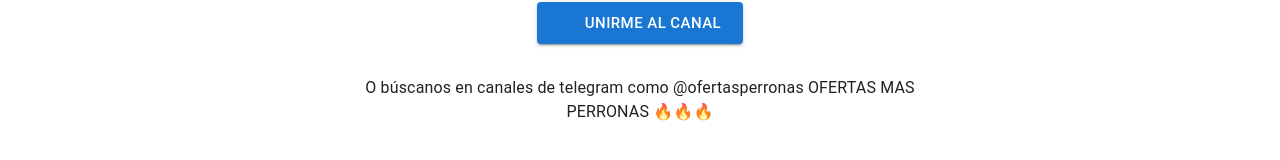
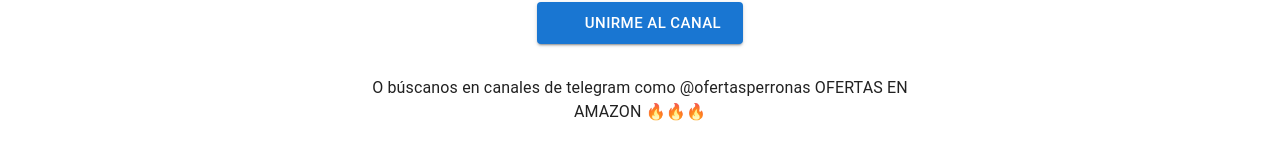
Before and after one commit to agtz92/frontend-compatips, a Next.js app: page /telegram in a window 1280 px wide. Shown: the part 318-478 px from the top of the page. Built offline with nearby package versions, Linux system fonts and the light colour scheme; no server answers; some icons are missing.

Commit message:
Update page.tsx

```diff
--- a/app/telegram/page.tsx
+++ b/app/telegram/page.tsx
@@ -37,7 +37,7 @@ export default function TelegramInvitePage() {
         </Button>
       </Box>
       <Typography variant="body1" sx={{ mt: 4 }}>
-       O búscanos en canales de telegram como @ofertasperronas OFERTAS MAS PERRONAS 🔥🔥🔥
+       O búscanos en canales de telegram como @ofertasperronas OFERTAS EN AMAZON 🔥🔥🔥
       </Typography>
 
     </Container>
```
